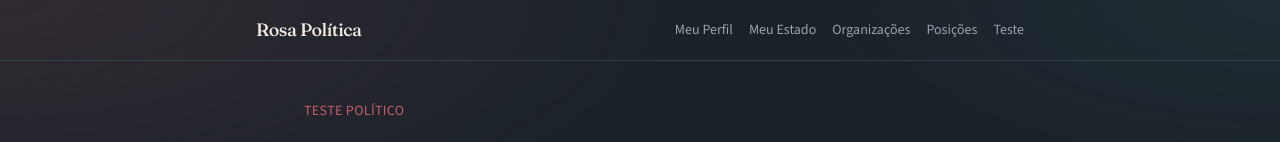
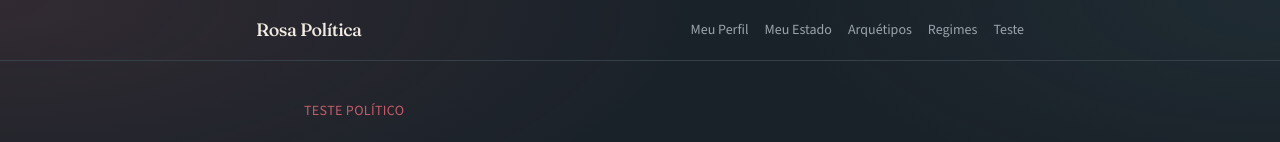
Before and after one commit to vitorlms/RosaPolitica, a Next.js app: page / in a window 1280 px wide. Shown: the top 142 px of the page. Built offline with nearby package versions, Linux system fonts and the light colour scheme.

Commit message:
Change titles and order

```diff
--- a/app/layout.tsx
+++ b/app/layout.tsx
@@ -68,16 +68,16 @@ export default function RootLayout({
                 Meu Estado
               </Link>
               <Link
+                href="/posicoes"
+                className="transition-colors hover:text-[var(--ink)]"
+              >
+                Arquétipos
+              </Link>
+              <Link
                 href="/organizacoes"
                 className="transition-colors hover:text-[var(--ink)]"
               >
-                Organizações
-              </Link>
-              <Link
-                href="/posicoes"
-                className="transition-colors hover:text-[var(--ink)]"
-              >
-                Posições
+                Regimes
               </Link>
               <Link
                 href="/#modos"
```
